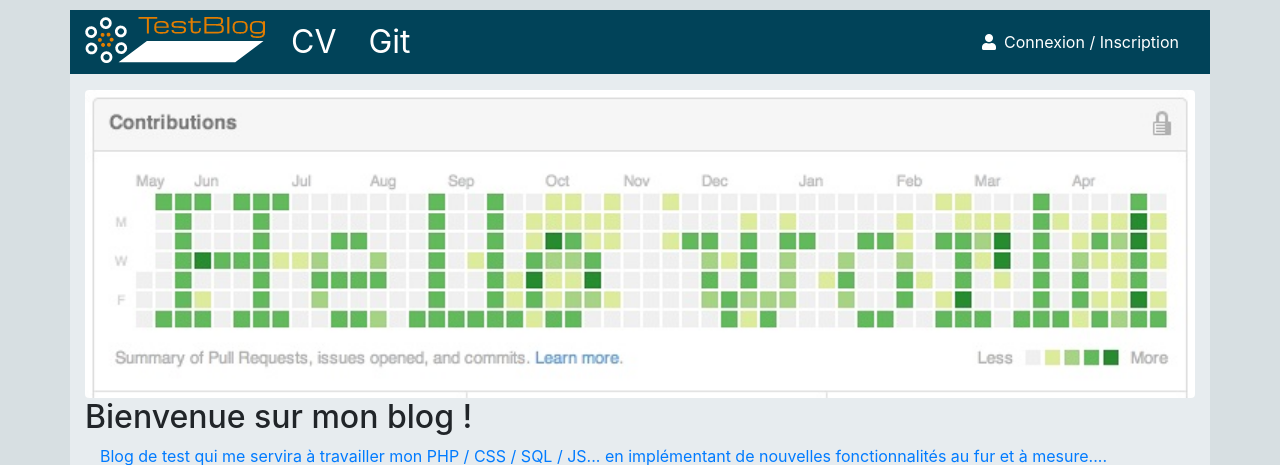
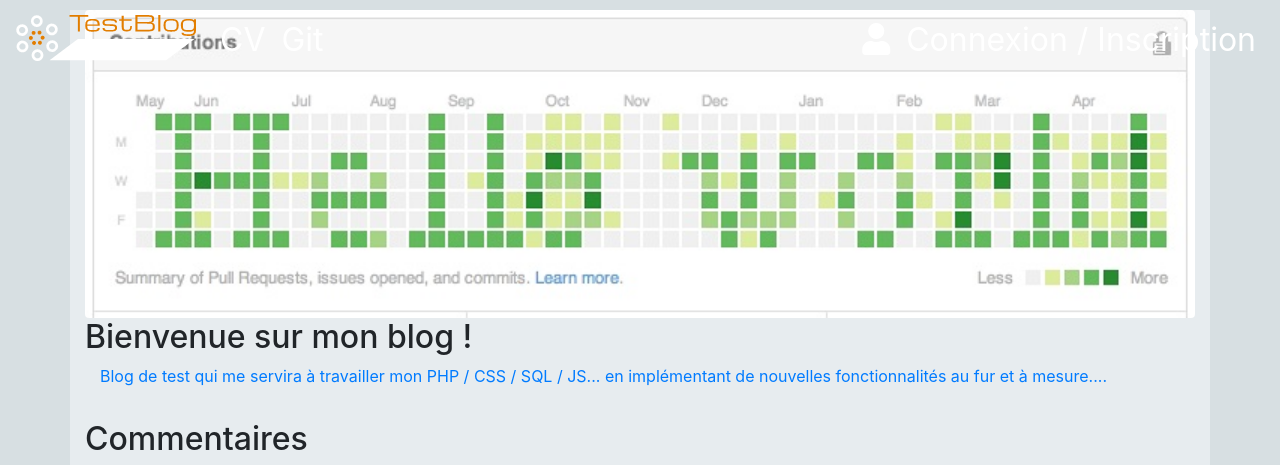
Before and after one commit to Sulff57/TestBlog, a PHP site: page /commentaires.php?id_news=1 in a window 1280 px wide. Shown: the top 465 px of the page. Run offline with PHP 8.4, Linux system fonts and the light colour scheme; data comes from the database, SQL or seed files in the repository.

Commit message:
modifications header / bannière

```diff
--- a/html_parts/header.php
+++ b/html_parts/header.php
@@ -1,21 +1,30 @@
-<header id="menu_principal" class="row align-items-center">
-    <h1 class="col-md-2">
-      <a href="index.php"><img src="images/logos/logo_TestBlog.png"/></a>
-    </h1>
-    <nav class="col-lg-3">
-      <ul class="nav">
-        <li class="nav-item align-self-center"><a class="nav-link" href="http://www.bvalo.fr/cv">CV</a></li>
-        <li class="nav-item align-self-center"><a class="nav-link" href="https://github.com/Sulfz/TestBlog">Git</a></li>
-      </ul>
-    </nav>
-    <section id="login" class="col-md-3 offset-md-4">
-      <span id="session"><?php
+<header>
+  <nav class="navbar navbar-expand-sm fixed-top" id="top_menu_banniere">
+    <ul class="navbar-nav" id="zone_navigation">
+      <li class="nav-item">
+        <a class="navbar-brand" href="index.php"><img src="images/logos/logo_TestBlog.png"/></a>
+      </li>
+      <li class="nav-item">
+        <a class="nav-link" href="http://www.bvalo.fr/cv">CV</a>
+      </li>
+      <li class="nav-item">
+        <a class="nav-link" href="https://github.com/Sulfz/TestBlog">Git</a>
+      </li>
+    </ul>
+    <ul class="navbar-nav ml-auto" id="zone_login">
+      <li class="nav-item ml-auto"><?php
         if (verif_session()) {
-          echo '<a href="profil.php">'. verif_session() . '</a><a href="deconnexion.php"><i class="fas fa-sign-out-alt" id="icone_logout"></i></a>';
+          echo '<a class="nav-link" href="profil.php">'. verif_session() . '</a>';
+          echo '</li>';
+          echo '<li>';
+          echo '<a class="nav-link" href="deconnexion.php"><i class="fas fa-sign-out-alt" id="icone_logout"></i></a>';
+          echo '</li>';
         }
         else {
-          echo '<i class="fas fa-user" id="icone_login"></i><a href="connexion.php">Connexion / Inscription</a>';
+          echo '<li>';
+          echo '<a class="nav-link" href="connexion.php"><i class="fas fa-user" id="icone_login"></i>Connexion / Inscription</a>';
+          echo '</li>';
         }
       ?></span>
-    </section>
+    </ul>
 </header>
```
Also changed, not shown: style.css (+30 -22 lines).
